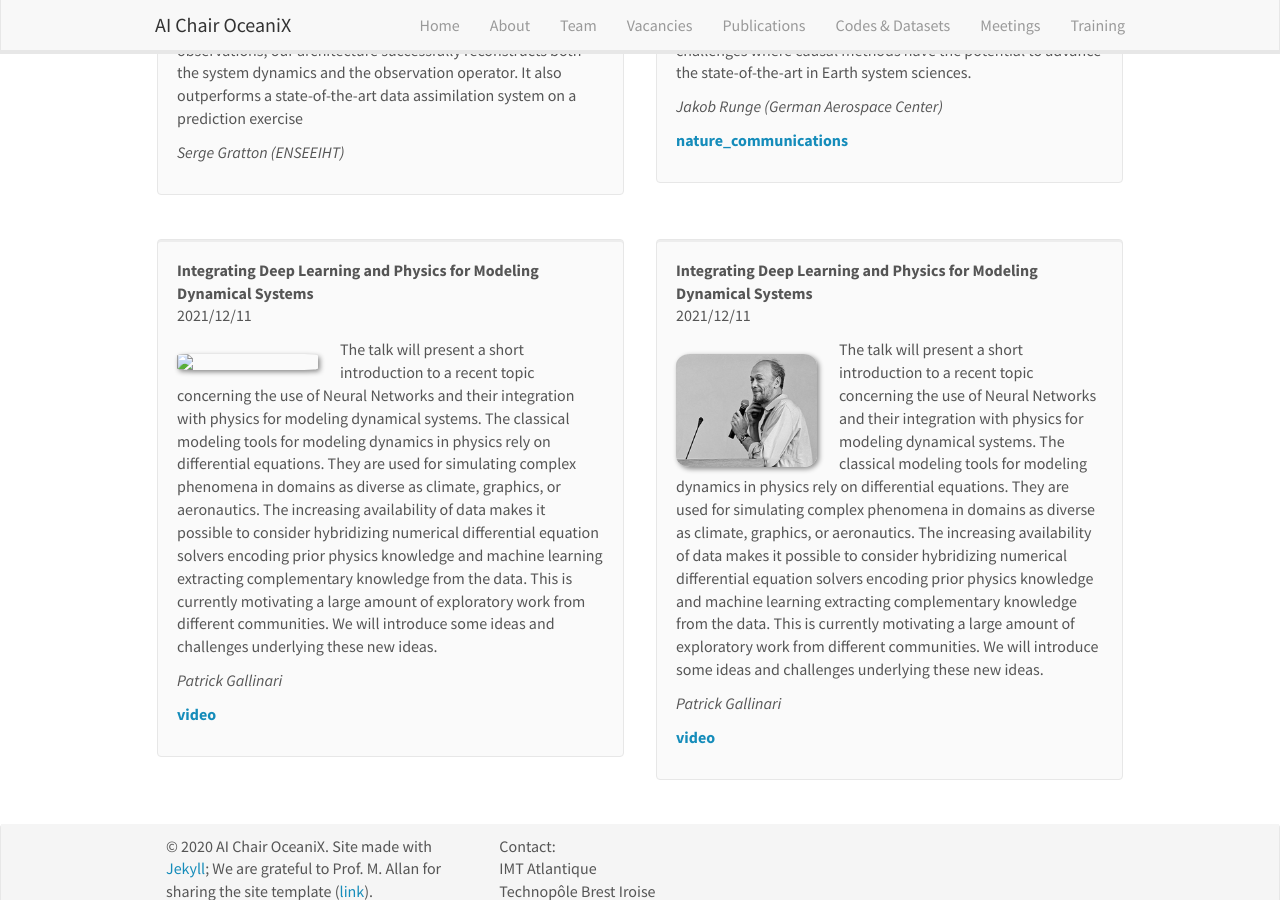
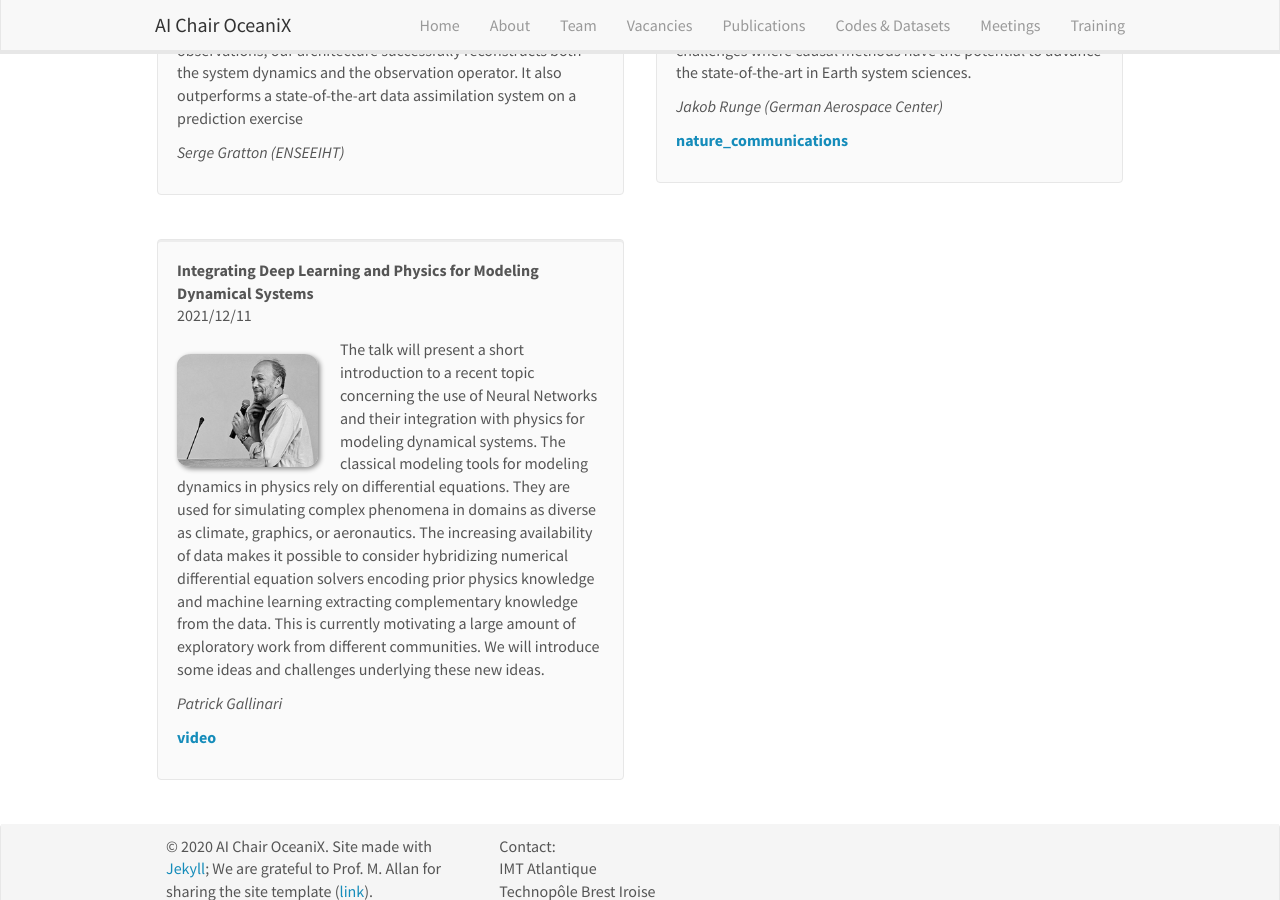
Before and after one commit to CIA-Oceanix/CIA-Oceanix.github.io, a Jekyll site: the page built from _pages/webinar.md, in a window 1280 px wide and 900 px high, scrolled down 5819 px. Built offline with Jekyll 4.4.1, drawn with Linux system fonts in a browser that asks for light colours; nearby versions of some CDN libraries.

Commit message:
New 2022 webinars

```diff
--- a/_data/webinarlist.yml
+++ b/_data/webinarlist.yml
@@ -186,22 +186,6 @@
   codetype: 1
 
 - title: "Integrating Deep Learning and Physics for Modeling Dynamical Systems"
-  image: default.jpg
-  description: The talk will present a short introduction to a recent topic concerning the use of Neural Networks and their integration with physics for modeling dynamical systems. The classical modeling tools for modeling dynamics in physics rely on differential equations. They are used for simulating complex phenomena in domains as diverse as climate, graphics, or aeronautics. The increasing availability of data makes it possible to consider hybridizing numerical differential equation solvers encoding prior physics knowledge and machine learning extracting complementary knowledge from the data. This is currently motivating a large amount of exploratory work from different communities. We will introduce some ideas and challenges underlying these new ideas.
-  date: 2021/12/11
-  authors: Patrick Gallinari
-  link:
-    url: https://youtu.be/XbwsncWy9q4
-    display: video
-  zoomlink:
-    url:
-    display:
-    ID:
-    Passcode:
-  highlight: 1
-  codetype: 1
-
-- title: "Integrating Deep Learning and Physics for Modeling Dynamical Systems"
   image: gallinari.jpg
   description: The talk will present a short introduction to a recent topic concerning the use of Neural Networks and their integration with physics for modeling dynamical systems. The classical modeling tools for modeling dynamics in physics rely on differential equations. They are used for simulating complex phenomena in domains as diverse as climate, graphics, or aeronautics. The increasing availability of data makes it possible to consider hybridizing numerical differential equation solvers encoding prior physics knowledge and machine learning extracting complementary knowledge from the data. This is currently motivating a large amount of exploratory work from different communities. We will introduce some ideas and challenges underlying these new ideas.
   date: 2021/12/11
```
